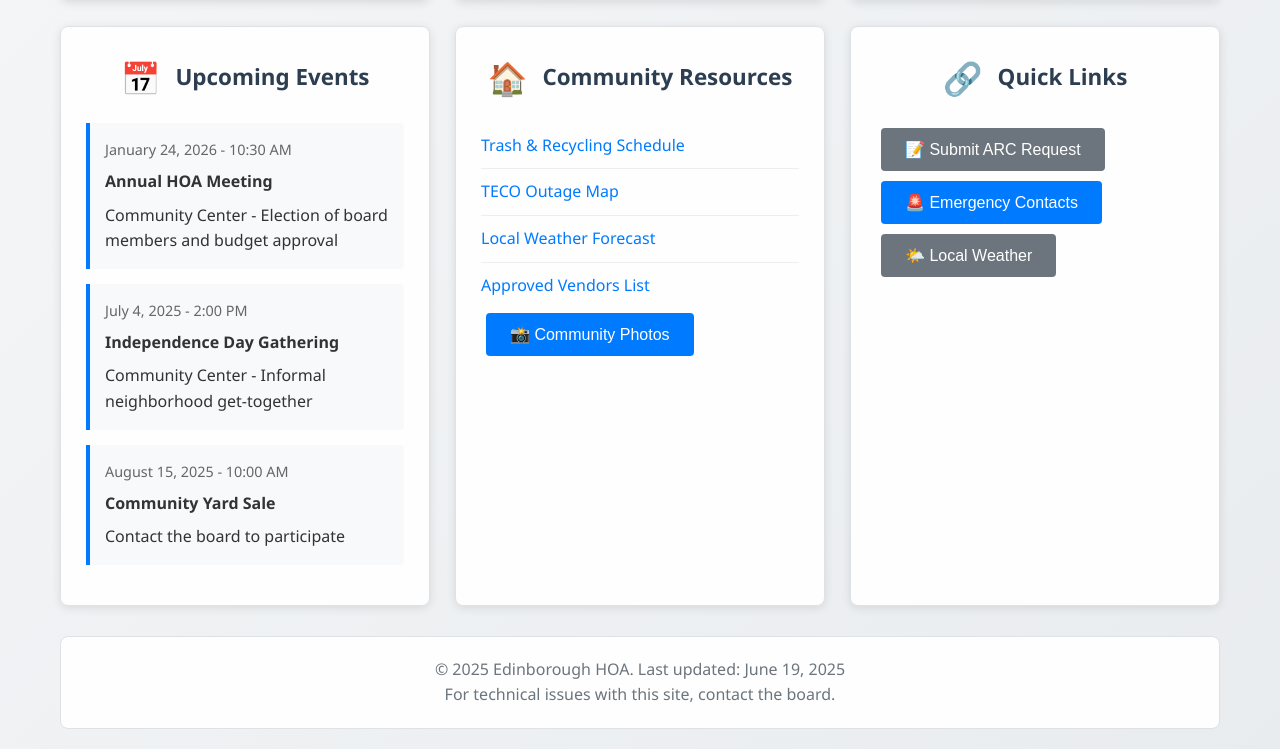
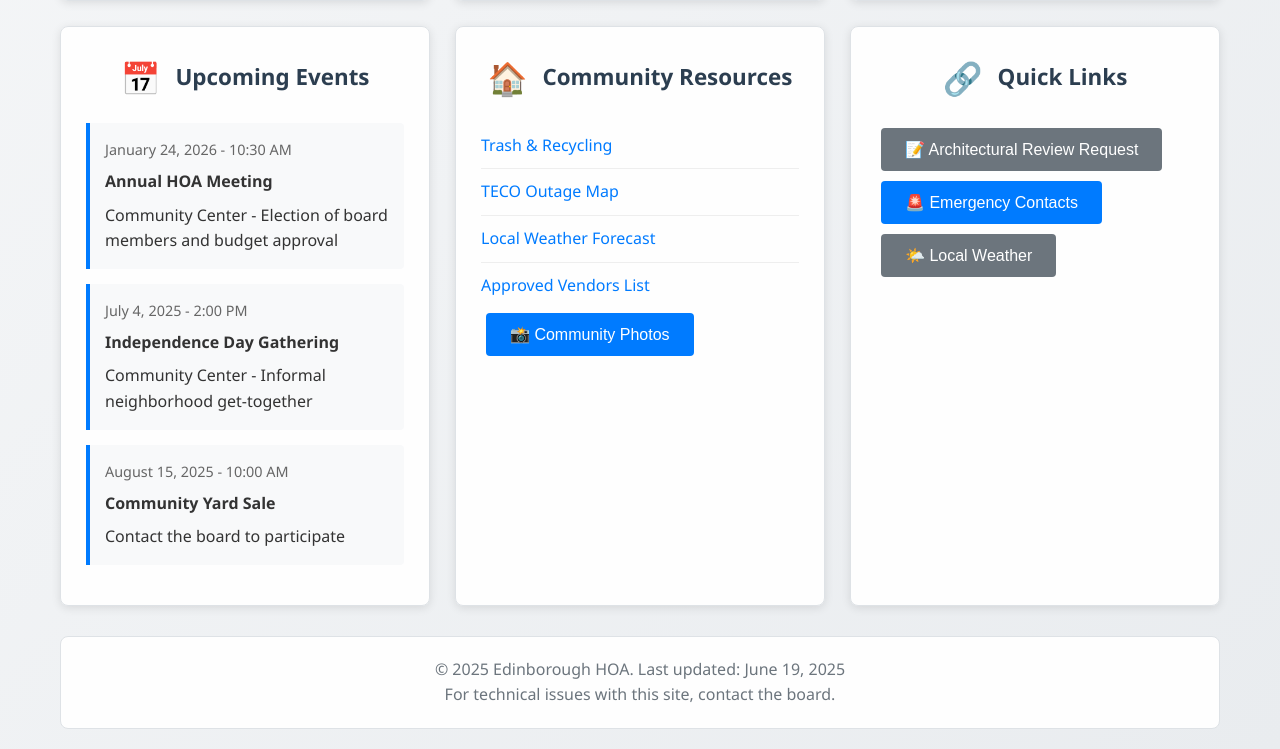
Before and after one commit to petrockc/edinborough-hoa, a plain HTML site: page index.html in a window 1280 px wide. Shown: the part 942-1691 px from the top of the page. Drawn offline with Linux system fonts and the light colour scheme.

Commit message:
Update index.html

```diff
--- a/index.html
+++ b/index.html
@@ -351,7 +351,7 @@
                 </div>
                 <ul class="document-list">
                     <li>
-                        <a href="https://hcfl.gov/residents/property-owners-and-renters/trash-and-recycling" target="_blank" class="document-link">Trash & Recycling Schedule</a>
+                        <a href="https://hcfl.gov/residents/property-owners-and-renters/trash-and-recycling" target="_blank" class="document-link">Trash & Recycling</a>
                     </li>
                     <li>
                         <a href="https://outage.tecoenergy.com/" target="_blank" class="document-link">TECO Outage Map</a>
@@ -372,7 +372,7 @@
                     <div class="card-icon">🔗</div>
                     <div class="card-title">Quick Links</div>
                 </div>
-                <button class="btn btn-secondary" onclick="submitRequest()">📝 Submit ARC Request</button>
+                <button class="btn btn-secondary" onclick="submitRequest()">📝 Architectural Review Request</button>
                 <button class="btn" onclick="emergencyContacts()">🚨 Emergency Contacts</button>
                 <button class="btn btn-secondary" onclick="weatherAlert()">🌤️ Local Weather</button>
             </div>
@@ -413,7 +413,7 @@
 
         // Emergency contacts
         function emergencyContacts() {
-            alert('Emergency Contacts:\n\n🚨 Life-threatening emergency: 911\n🚓 Police (non-emergency): (555) 123-4567\n🚒 Fire Dept (non-emergency): (555) 234-5678\n💡 Power Outage: (555) 345-6789\n💧 Water Emergency: (555) 456-7890\n🏠 Property Manager: (555) 123-4567');
+            alert('Emergency Contacts:\n\n🚨 Life-threatening emergency: 911\n🚓 Police (non-emergency): (555) 123-4567\n🚒 Fire Dept (non-emergency): (555) 234-5678\n💡 Power Outage: (555) 345-6789\n💧 Water Emergency: (555) 456-7890');
         }
 
         // Weather alert
```
